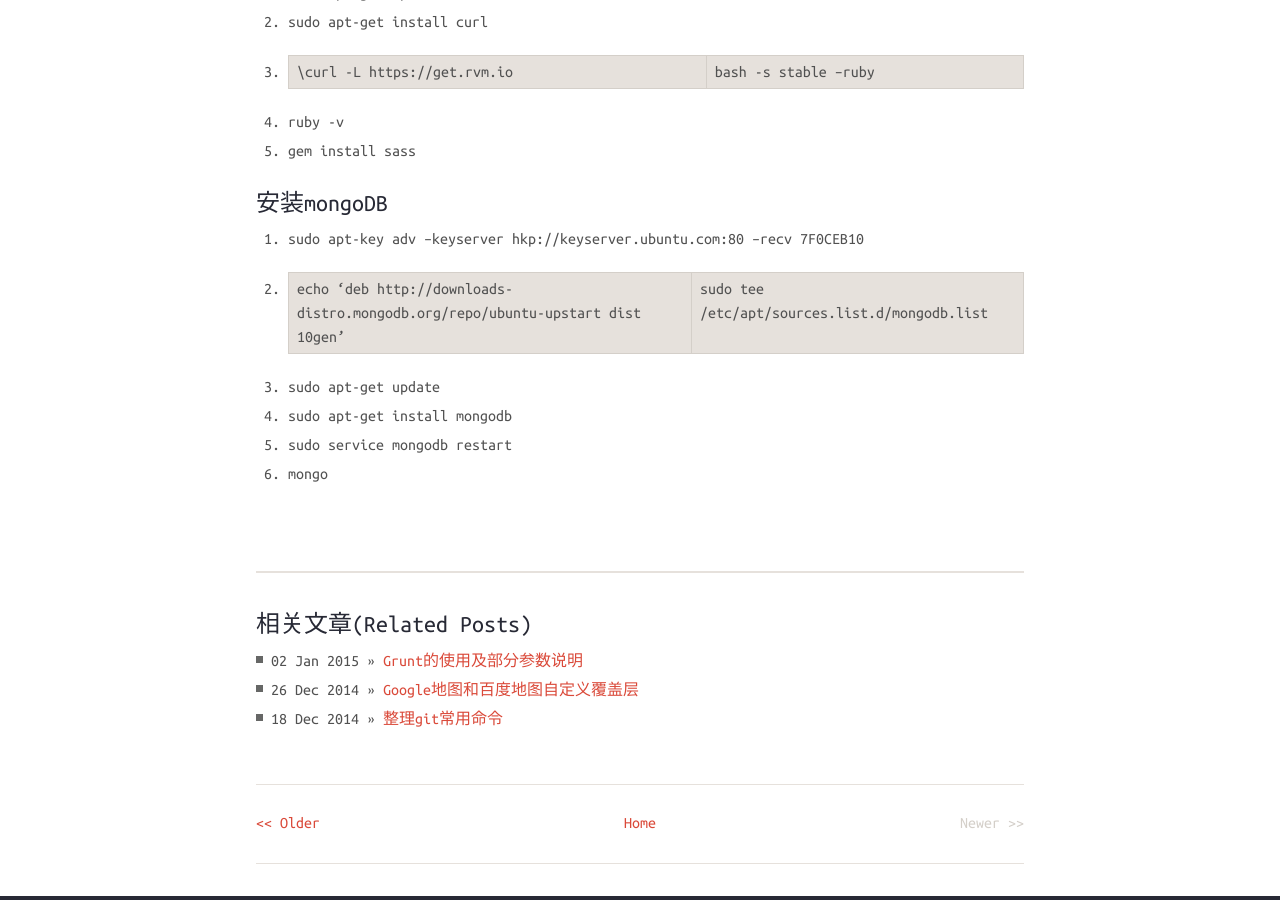
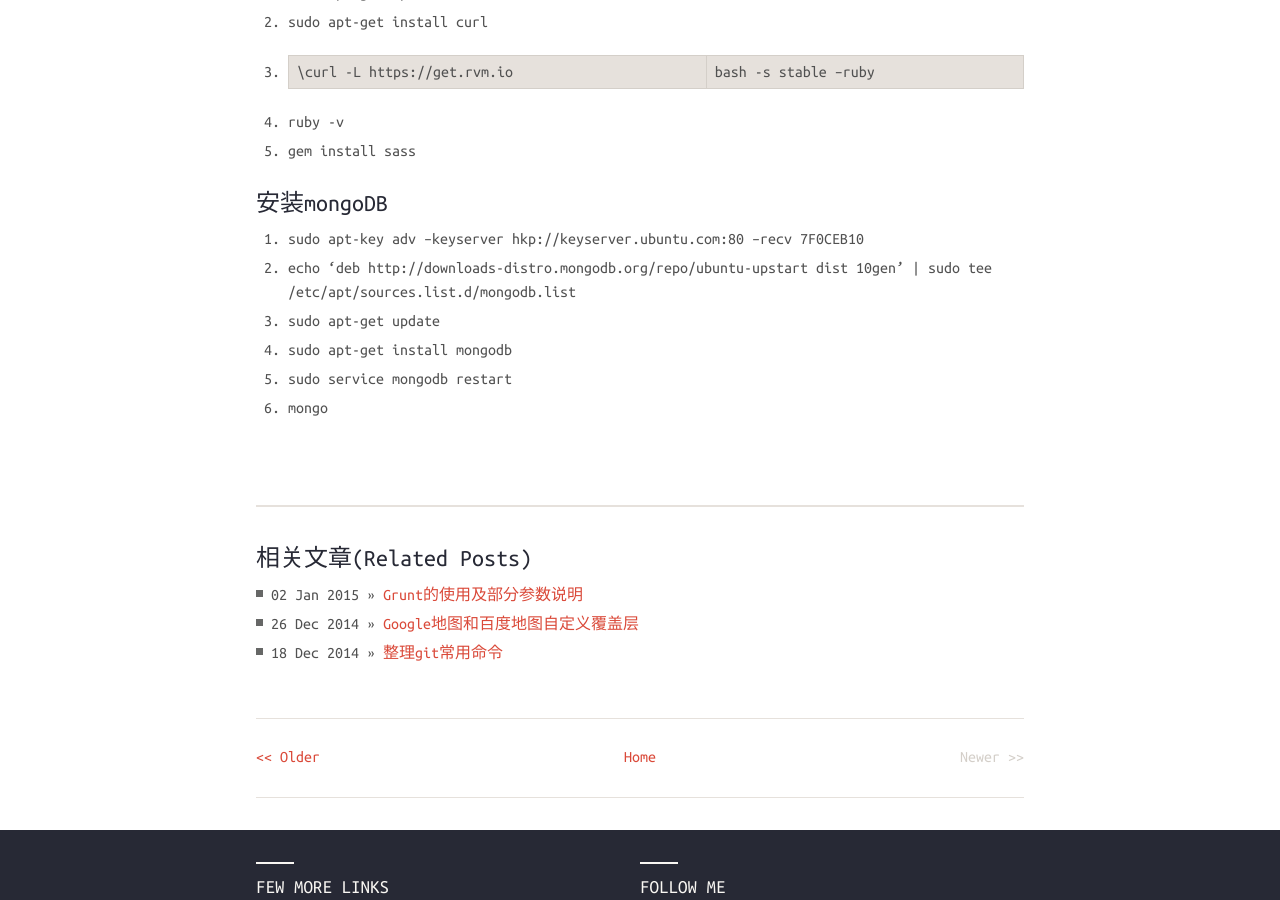
Before and after one commit to CooLNuanfeng/coolnuanfeng.github.com, a Jekyll site: the page built from _posts/2015-1-16-linuxInstall.md, in a window 1280 px wide and 900 px high, scrolled down 1830 px. Built offline with Jekyll 4.4.1, drawn with Linux system fonts in a browser that asks for light colours.

Commit message:
2015-1-16

```diff
--- a/_posts/2015-1-16-linuxInstall.md
+++ b/_posts/2015-1-16-linuxInstall.md
@@ -75,7 +75,7 @@ PHP服务的相关配置扩展：
 ####安装mongoDB
 
  1. sudo apt-key adv --keyserver hkp://keyserver.ubuntu.com:80 --recv 7F0CEB10
- 2. echo 'deb http://downloads-distro.mongodb.org/repo/ubuntu-upstart dist 10gen' | sudo tee /etc/apt/sources.list.d/mongodb.list
+ 2. echo 'deb http://downloads-distro.mongodb.org/repo/ubuntu-upstart dist 10gen' \| sudo tee /etc/apt/sources.list.d/mongodb.list
  3. sudo apt-get update
  4. sudo apt-get install mongodb
  5. sudo service mongodb restart
```
Also changed, not shown: favicon.ico (added).
